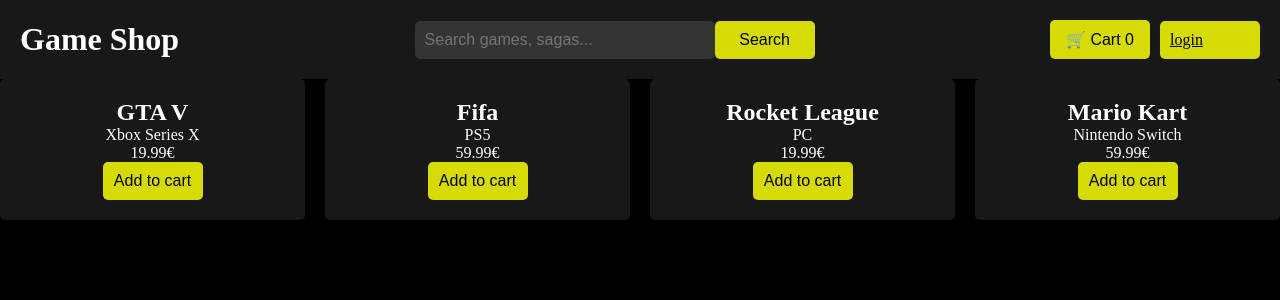
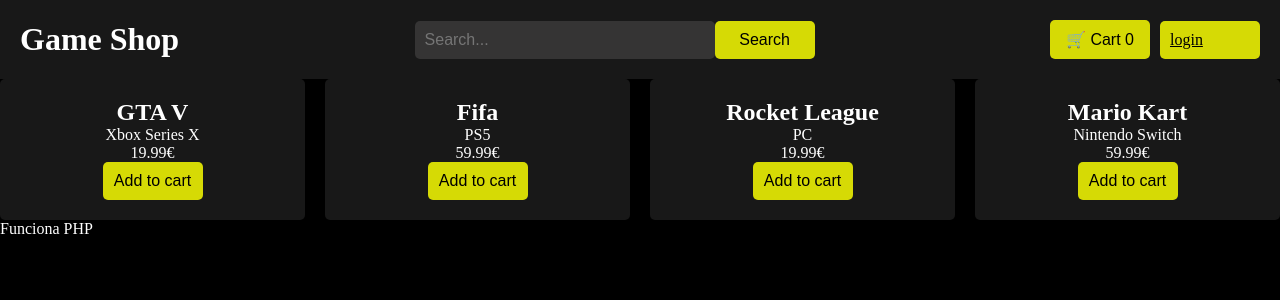
Before and after one commit to dragoestlop/web_project, a PHP site: page / in a window 1280 px wide. Shown: the top 300 px of the page. Run offline with PHP 8.4, Linux system fonts and the light colour scheme.

Commit message:
cambio a php

```diff
--- a/index.html
+++ b/index.php
@@ -6,14 +6,15 @@
     <title>Game Shop</title>
     <link rel="stylesheet" href="styles.css">
 </head>
+
 <body>
 <header class="main-header">
   <div class="logo">
-    <h1>Game Shop</h1> <!-- We have to change it for a image that we can generate with AI -->
+    <h1>Game Shop</h1> <!-- meter logo aquí-->
   </div>
 
   <form class="search-container" id="search-form">
-    <input type="search" id="search-input" placeholder="Search games, sagas..." aria-label="Search games">
+    <input type="search" id="search-input" placeholder="Search..." aria-label="Search games">
     <button type="submit">Search</button>
   </form>
 
@@ -24,6 +25,8 @@
     <a href="login.html" class="btn-login">login</a>
   </nav>
 </header>
+
+
 <!--Es para hacer pruebas con CSS y HTML, estos juegos deberian estar en una base de datos-->
 <main>
     <section id="catalogo">
@@ -61,3 +64,9 @@
 
 </body>
 </html>
+
+
+<!--Esto es para probar que funciona la extension de php para cuando añadamos las cosas del servidor-->
+<?php
+echo "Funciona PHP";
+?>
```
